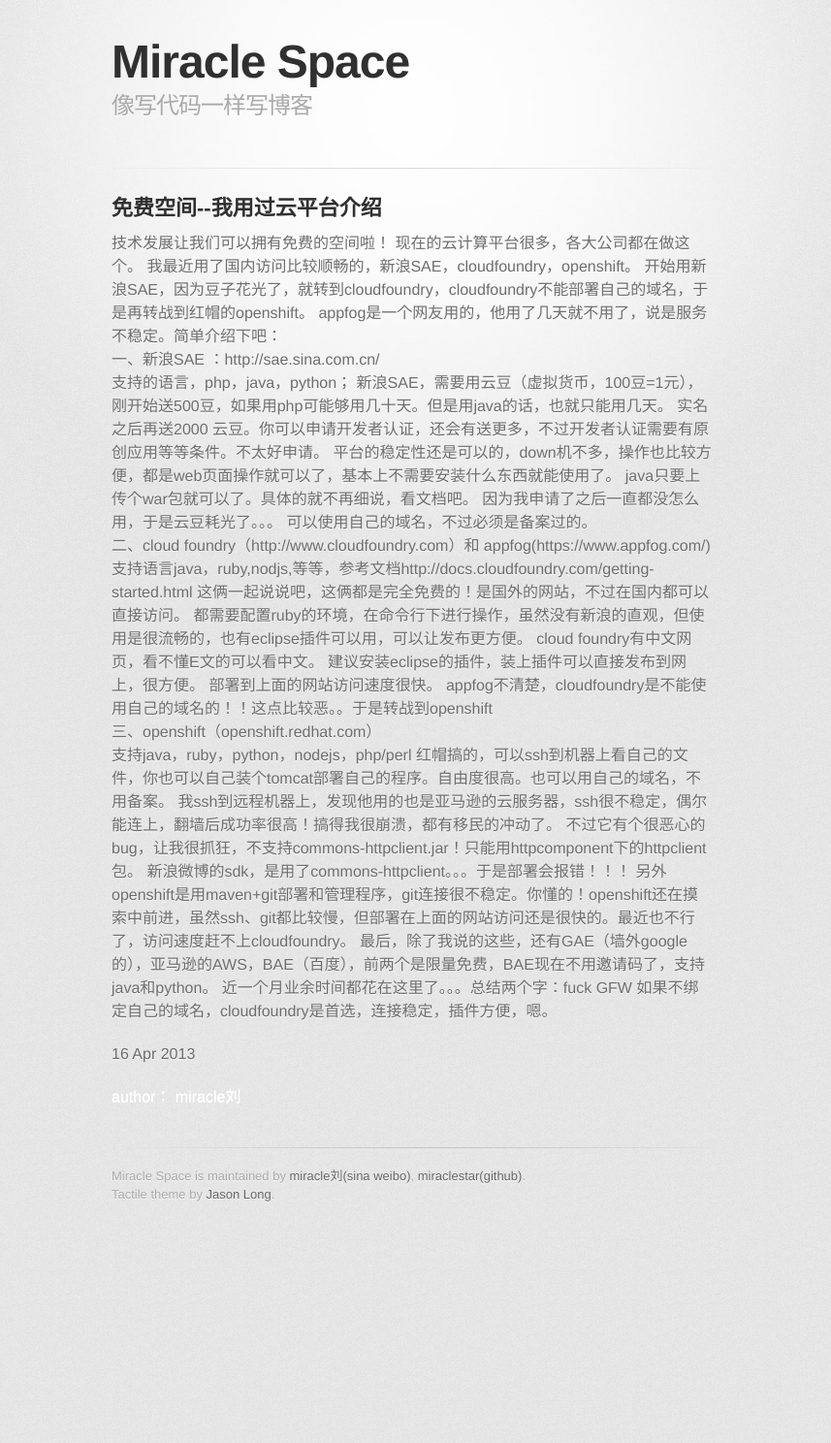
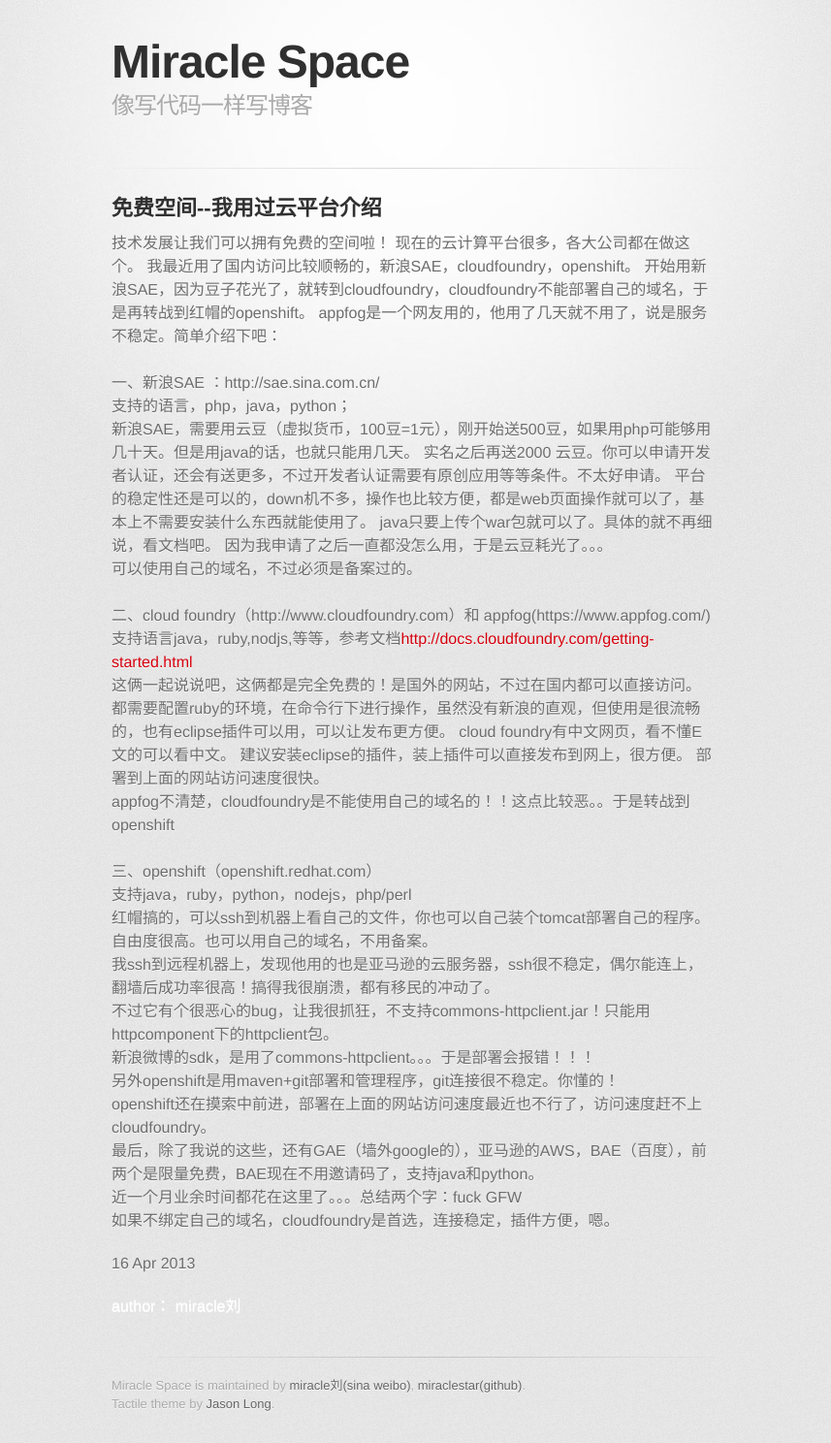
Before and after one commit to miraclestar/myblog, a Jekyll site: the page built from _posts/2013-04-16-cloud-platform.html, in a window 1280 px wide. Shown: the whole page at 97% size, without its empty margins (215-1072 px from the left). Built offline with Jekyll 4.4.1, drawn with Linux system fonts in a browser that asks for light colours; nearby versions of some CDN libraries; some web fonts are replaced; Markdown is read by kramdown in place of the engine named in the settings; before the commit the page ends 1272 px from its top, so only the background shows below that.

Commit message:
post gai

```diff
--- a/_posts/2013-04-16-cloud-platform.html
+++ b/_posts/2013-04-16-cloud-platform.html
@@ -16,10 +16,10 @@
 
 appfog是一个网友用的，他用了几天就不用了，说是服务不稳定。简单介绍下吧：
 <br>
-
+<br>
 一、新浪SAE ：http://sae.sina.com.cn/<br>
 
-支持的语言，php，java，python；
+支持的语言，php，java，python；<br>
 
 新浪SAE，需要用云豆（虚拟货币，100豆=1元），刚开始送500豆，如果用php可能够用几十天。但是用java的话，也就只能用几天。
 
@@ -30,15 +30,15 @@
 
 java只要上传个war包就可以了。具体的就不再细说，看文档吧。
 
-因为我申请了之后一直都没怎么用，于是云豆耗光了。。。
+因为我申请了之后一直都没怎么用，于是云豆耗光了。。。<br>
 
 
 可以使用自己的域名，不过必须是备案过的。
-
+<br>
 <br>
 二、cloud foundry（http://www.cloudfoundry.com）和 appfog(https://www.appfog.com/)<br>
 
-支持语言java，ruby,nodjs,等等，参考文档http://docs.cloudfoundry.com/getting-started.html
+支持语言java，ruby,nodjs,等等，参考文档<a href="http://docs.cloudfoundry.com/getting-started.html">http://docs.cloudfoundry.com/getting-started.html</a><br>
 
 
 这俩一起说说吧，这俩都是完全免费的！是国外的网站，不过在国内都可以直接访问。
@@ -49,36 +49,37 @@
 
 建议安装eclipse的插件，装上插件可以直接发布到网上，很方便。
 
-部署到上面的网站访问速度很快。
+部署到上面的网站访问速度很快。<br>
 
 
-appfog不清楚，cloudfoundry是不能使用自己的域名的！！这点比较恶。。于是转战到openshift
+appfog不清楚，cloudfoundry是不能使用自己的域名的！！这点比较恶。。于是转战到openshift<br>
 <br>
 
 三、openshift（openshift.redhat.com）<br>
 
-支持java，ruby，python，nodejs，php/perl
+支持java，ruby，python，nodejs，php/perl<br>
 
-红帽搞的，可以ssh到机器上看自己的文件，你也可以自己装个tomcat部署自己的程序。自由度很高。也可以用自己的域名，不用备案。
+红帽搞的，可以ssh到机器上看自己的文件，你也可以自己装个tomcat部署自己的程序。自由度很高。也可以用自己的域名，不用备案。<br>
 
-我ssh到远程机器上，发现他用的也是亚马逊的云服务器，ssh很不稳定，偶尔能连上，翻墙后成功率很高！搞得我很崩溃，都有移民的冲动了。
+我ssh到远程机器上，发现他用的也是亚马逊的云服务器，ssh很不稳定，偶尔能连上，翻墙后成功率很高！搞得我很崩溃，都有移民的冲动了。<br>
 
 
-不过它有个很恶心的bug，让我很抓狂，不支持commons-httpclient.jar！只能用httpcomponent下的httpclient包。
+不过它有个很恶心的bug，让我很抓狂，不支持commons-httpclient.jar！只能用httpcomponent下的httpclient包。<br>
 
-新浪微博的sdk，是用了commons-httpclient。。。于是部署会报错！！！
+新浪微博的sdk，是用了commons-httpclient。。。于是部署会报错！！！<br>
 
 
-另外openshift是用maven+git部署和管理程序，git连接很不稳定。你懂的！openshift还在摸索中前进，虽然ssh、git都比较慢，但部署在上面的网站访问还是很快的。最近也不行了，访问速度赶不上cloudfoundry。
+另外openshift是用maven+git部署和管理程序，git连接很不稳定。你懂的！<br>
+openshift还在摸索中前进，部署在上面的网站访问速度最近也不行了，访问速度赶不上cloudfoundry。<br>
 
 
-最后，除了我说的这些，还有GAE（墙外google的），亚马逊的AWS，BAE（百度），前两个是限量免费，BAE现在不用邀请码了，支持java和python。
+最后，除了我说的这些，还有GAE（墙外google的），亚马逊的AWS，BAE（百度），前两个是限量免费，BAE现在不用邀请码了，支持java和python。<br>
 
 
-近一个月业余时间都花在这里了。。。总结两个字：fuck GFW
+近一个月业余时间都花在这里了。。。总结两个字：fuck GFW<br>
 
 
-如果不绑定自己的域名，cloudfoundry是首选，连接稳定，插件方便，嗯。
+如果不绑定自己的域名，cloudfoundry是首选，连接稳定，插件方便，嗯。<br>
 
 
 </p>
```
